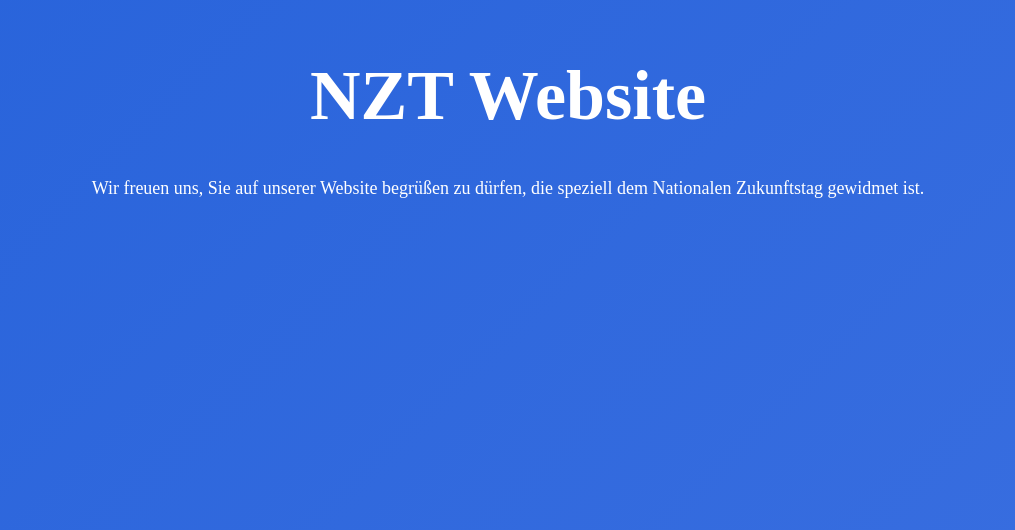
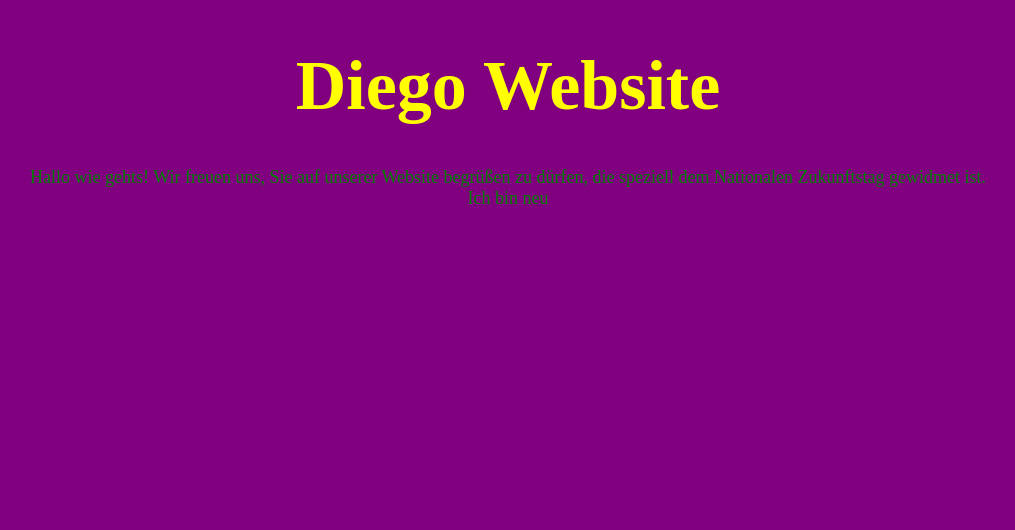
Before and after one commit to zumbiicab/nzt, a plain HTML site: page index.html in a window 1280 px wide. Shown: the part 270-800 px from the top of the page, without its empty margins (132-1147 px from the left). Drawn offline with Linux system fonts and the light colour scheme.

Commit message:
Initial page

```diff
--- a/index.html
+++ b/index.html
@@ -7,18 +7,19 @@
         <title>NZT Website</title>
         <link rel="stylesheet" href="styles.css">
     </head>
-    <body>
 
     <header>
         <div class="container">
-                <h1 class="center">NZT Website</h1>
+            <h1>Diego Website</h1>
             <p class="center">
-                    Wir freuen uns, Sie auf unserer Website begrüßen zu dürfen, die speziell dem Nationalen Zukunftstag gewidmet ist.
+                Hallo wie gehts! Wir freuen uns, Sie auf unserer Website begrüßen zu dürfen, die speziell dem Nationalen Zukunftstag gewidmet ist.
             </p>
+            <p>Ich bin neu</p>
             <!-- Ich bin ein Kommentar und ich werde nicht auf der Website angezeigt! -->
         </div>
     </header>
 
+    <body>
         <section class="beginner">
             <div class="container">
                 <h2>Einfach</h2>
@@ -61,7 +62,7 @@
 
                 <article>
                     <h3>Bild</h3>
-                    <img class="image" src="bild.jpg" alt="cab. Bild">
+                    <img src="katze.webp"></img>
                 </article>
 
                 <article>
@@ -126,6 +127,7 @@
                 </article>
             </div>
         </section>
+    </body>
 
-    </body>
+    <footer></footer>
 </html>
--- a/styles.css
+++ b/styles.css
@@ -1,17 +1,20 @@
 /* Allgemeines Styling */
 
 body {
-    background-image: linear-gradient(-45deg,#5781e9,#2662da);
+    background-color: purple;
     font-family: Helvetica Now Text;
-    color: white;
+    color: yellow;
 }
 
 p {
     font-size: 18px;
+    text-align: center;
+    color: green;
 }
 
 h1 {
     font-size: 70px;
+    text-align: center;
 }
 
 h2 {
@@ -24,6 +27,9 @@ h3 {
     font-size: 25px;
 }
 
+img {
+    width: 300px;
+}
 
 /* Beginner */
 
@@ -105,6 +111,10 @@ header {
     display: flex;
 }
 
+section {
+    padding-inline: 20px;
+}
+
 section.beginner {
     background-color: #1abab5;
 }
```
Also changed, not shown: katze.webp (added). Lines whose indentation alone changed are shown as unchanged.
